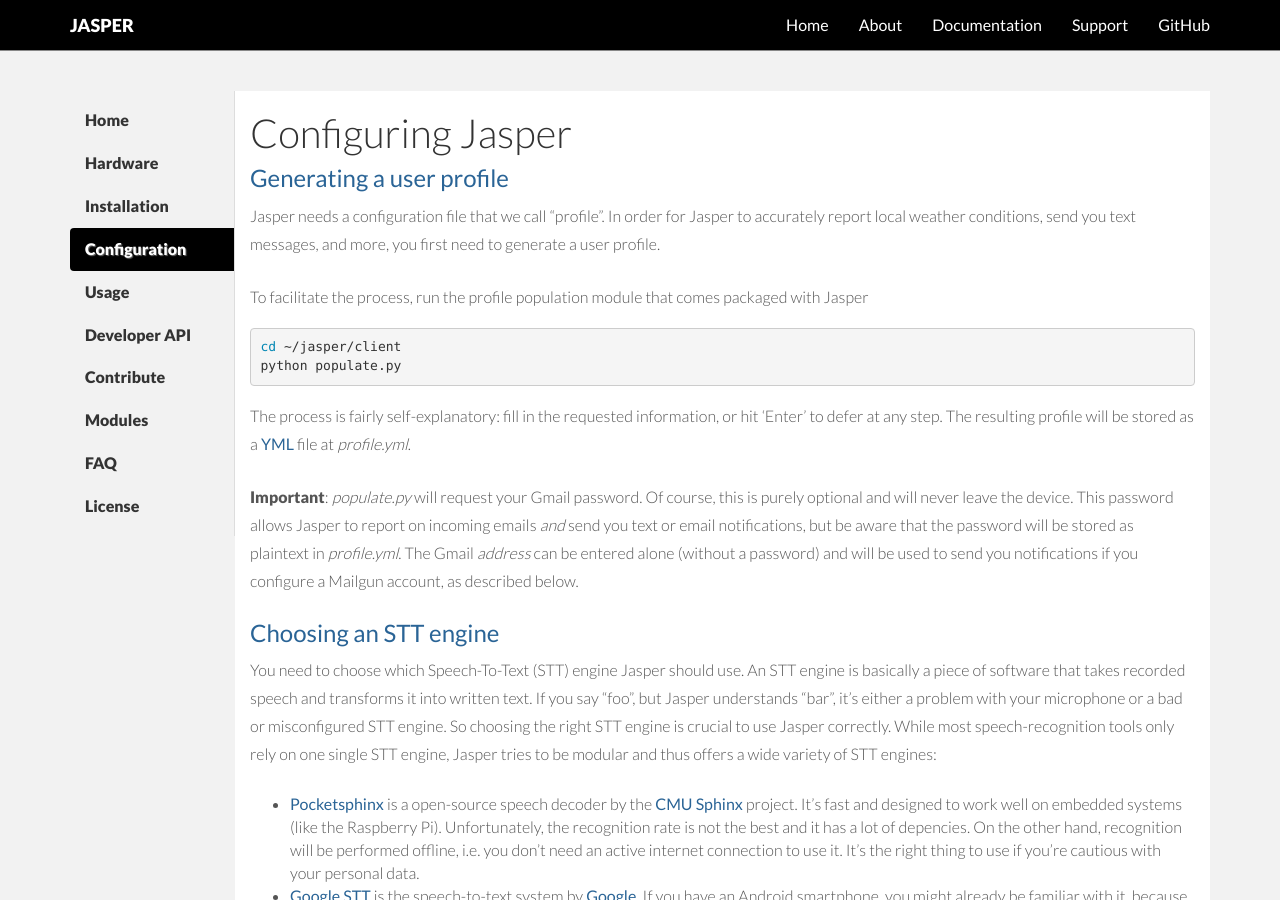
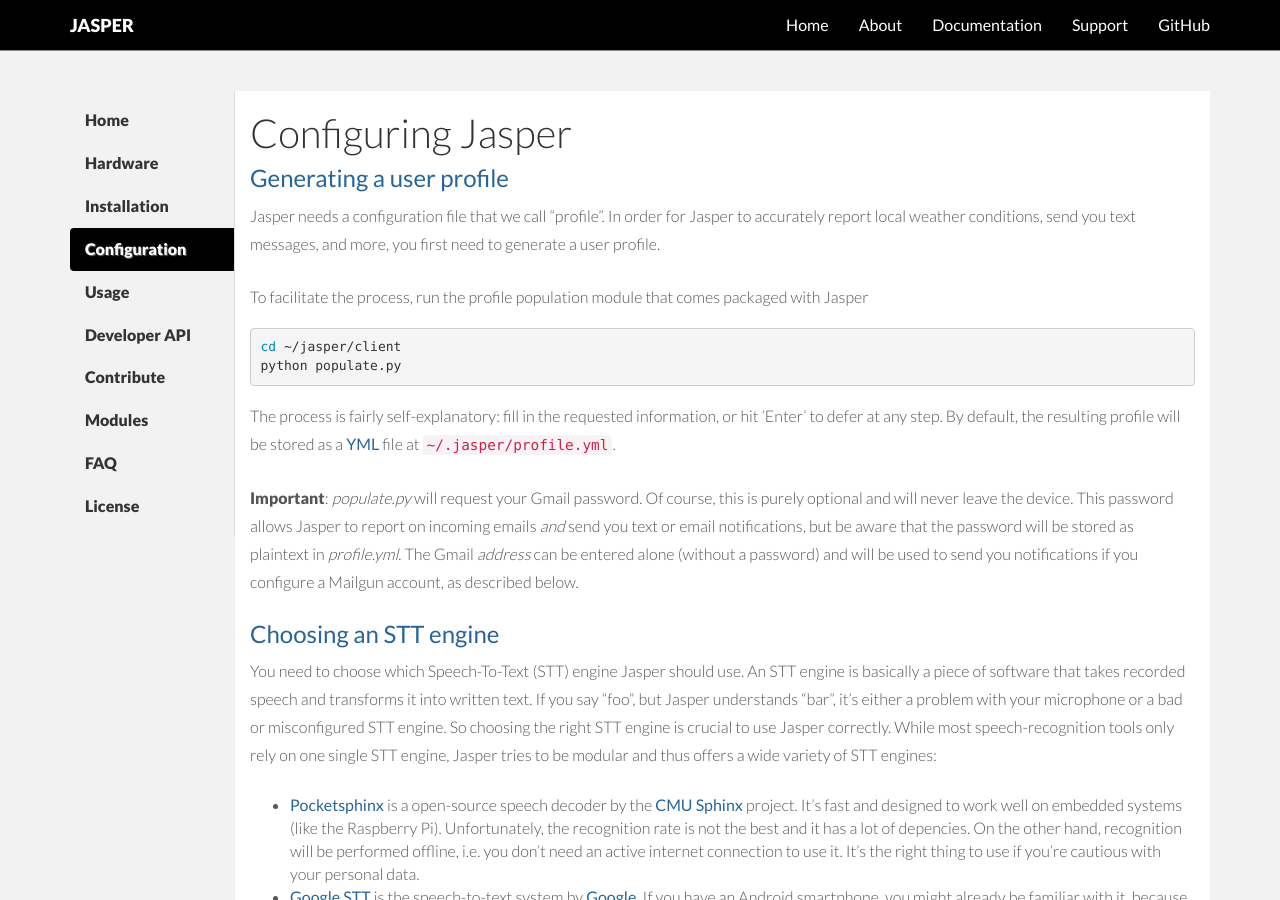
Before and after one commit to jasperproject/jasperproject.github.io, a Jekyll site: the page built from documentation/configuration/index.md, in a window 1280 px wide and 900 px high. Built offline with Jekyll 4.4.1, drawn with Linux system fonts in a browser that asks for light colours; nearby versions of some CDN libraries.

Commit message:
clearer profile.yml location

```diff
--- a/documentation/configuration/index.md
+++ b/documentation/configuration/index.md
@@ -18,7 +18,7 @@
 python populate.py
 {% endhighlight %}
 
-The process is fairly self-explanatory: fill in the requested information, or hit 'Enter' to defer at any step. The resulting profile will be stored as a [YML](http://fdik.org/yml/) file at _profile.yml_.
+The process is fairly self-explanatory: fill in the requested information, or hit 'Enter' to defer at any step. By default, the resulting profile will be stored as a [YML](http://fdik.org/yml/) file at `~/.jasper/profile.yml`.
 
 **Important**: _populate.py_ will request your Gmail password. Of course, this is purely optional and will never leave the device. This password allows Jasper to report on incoming emails _and_ send you text or email notifications, but be aware that the password will be stored as plaintext in _profile.yml_. The Gmail _address_ can be entered alone (without a password) and will be used to send you notifications if you configure a Mailgun account, as described below.
 
```
